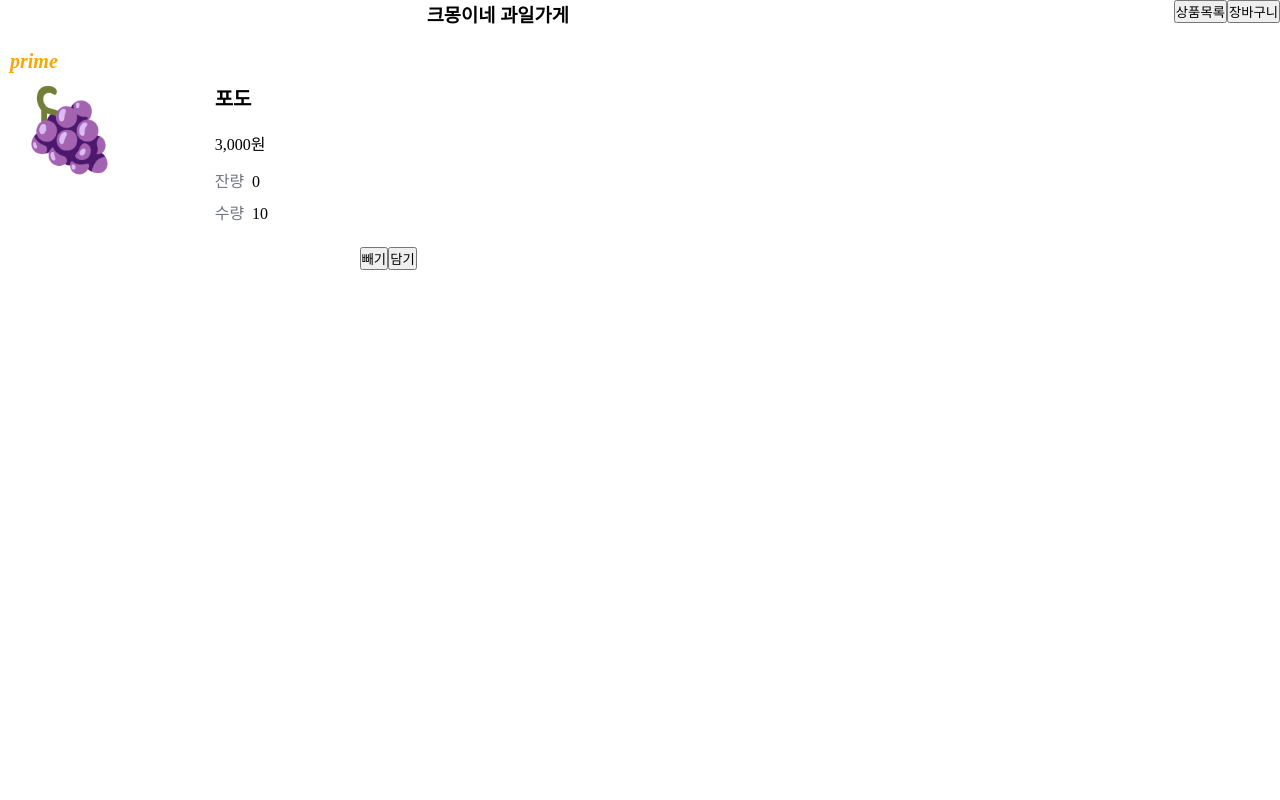
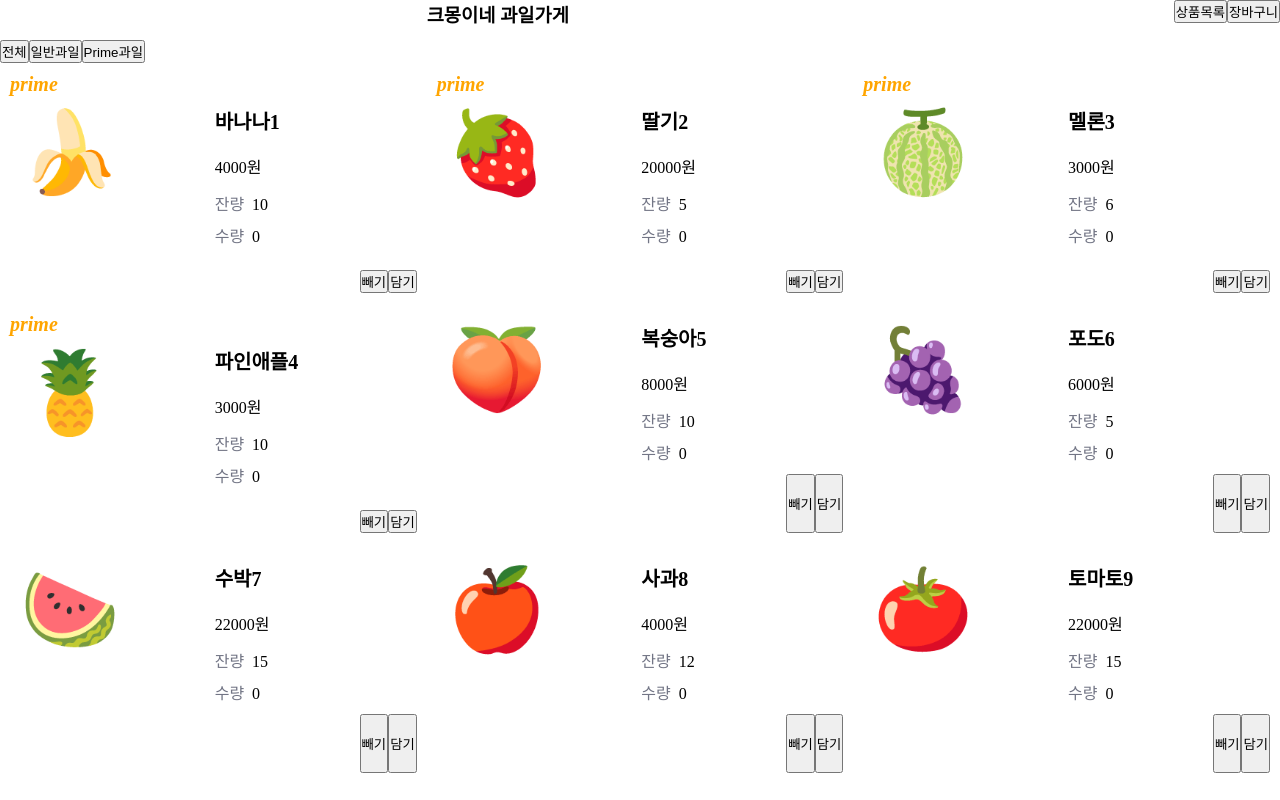
Before and after one commit to dongwook00/my-fruit-shop, a React (Create React App) app: page / in a window 1280 px wide. Shown: the top 800 px of the page. Built offline with nearby package versions, Linux system fonts and the light colour scheme.

Commit message:
add feature: fruits data fetching

```diff
--- a/src/components/Cart/Cart.tsx
+++ b/src/components/Cart/Cart.tsx
@@ -1,15 +1,12 @@
 import { Container, StyledCart, LayoutOrderSummary } from './Cart.styles';
-import { Fruit } from '../common';
+// import { Fruit } from '../common';
 import OrderSummary from './OrderSummary';
 
 const Fruits: React.FC = () => {
   return (
     <Container>
       <StyledCart>
-        <Fruit />
-        <Fruit />
-        <Fruit />
-        <Fruit />
+        <h1>asd</h1>
       </StyledCart>
       <LayoutOrderSummary>
         <OrderSummary />
--- a/src/components/FruitList/FruitsList.tsx
+++ b/src/components/FruitList/FruitsList.tsx
@@ -1,11 +1,34 @@
 import { StyledFruits } from './FruitsList.styles';
 import { Fruit } from '../common';
+// import { TopFilter } from '../TopFilter';
+import useHttpRequest from '../../hooks/useHttpRequest';
+import { TopFilter } from '../TopFilter';
 
 const Fruits: React.FC = () => {
+  const { isLoading, isError, fruits, errorMessage } = useHttpRequest();
+  const isReady = !isLoading && !isError;
+
   return (
-    <StyledFruits>
-      <Fruit />
-    </StyledFruits>
+    <>
+      {isLoading && <h1>Loading...</h1>}
+      {isError && <h1>{errorMessage}</h1>}
+      {isReady && <TopFilter />}
+      <StyledFruits>
+        {isReady &&
+          fruits.map((fruit) => (
+            <Fruit
+              key={fruit.id}
+              id={fruit.id}
+              name={fruit.name}
+              image={fruit.image}
+              stock={fruit.stock}
+              price={fruit.price}
+              isPrime={fruit.isPrime}
+            />
+          ))}
+        );
+      </StyledFruits>
+    </>
   );
 };
 
--- a/src/components/common/Fruit/Fruit.tsx
+++ b/src/components/common/Fruit/Fruit.tsx
@@ -1,21 +1,34 @@
 import { StyledFruit } from './Fruit.styles';
 
-const Fruits: React.FC = () => {
+export type FruitType = {
+  id: number;
+  name: string;
+  image: string;
+  stock: number;
+  price: number;
+  isPrime: boolean;
+};
+
+const Fruit: React.FC<FruitType> = (props) => {
+  const { id, name, image, stock, price, isPrime } = props;
   return (
     <StyledFruit>
-      <div className="type">prime</div>
+      {isPrime && <div className="type">prime</div>}
       <div className="description">
-        <div className="picture">🍇</div>
+        <div className="picture">{image}</div>
         <div className="text">
-          <h5 className="name">포도</h5>
-          <div className="price">3,000원</div>
+          <h5 className="name">
+            {name}
+            {id}
+          </h5>
+          <div className="price">{`${price}원`}</div>
           <div className="stock">
             <span className="item">잔량</span>
-            <span className="value">0</span>
+            <span className="value">{stock}</span>
           </div>
           <div className="qty">
             <span className="item">수량</span>
-            <span className="value">10</span>
+            <span className="value">0</span>
           </div>
         </div>
       </div>
@@ -27,4 +40,4 @@ const Fruits: React.FC = () => {
   );
 };
 
-export default Fruits;
+export default Fruit;
--- /dev/null
+++ b/src/hooks/useHttpRequest.ts
@@ -0,0 +1,36 @@
+import { useState, useEffect } from 'react';
+import { FruitType } from '../components/common/Fruit/Fruit';
+
+const useHttpRequest = () => {
+  const [isLoading, setIsLoading] = useState(false);
+  const [isError, setIsError] = useState(false);
+  const [errorMessage, setErrorMessage] = useState('');
+  const [fruits, setFruits] = useState<FruitType[]>([]);
+
+  useEffect(() => {
+    const fetchData = async () => {
+      try {
+        setIsLoading(true);
+        const url = './fruits.json';
+        const responsePromise = await fetch(url);
+        const response = await responsePromise.json();
+        setFruits(response);
+        setIsLoading(false);
+      } catch (error) {
+        setIsError(true);
+        setErrorMessage(`Error: ${error}`);
+        setIsLoading(false);
+      }
+    };
+    fetchData();
+  }, []);
+
+  return {
+    isLoading,
+    isError,
+    errorMessage,
+    fruits,
+  };
+};
+
+export default useHttpRequest;
```
